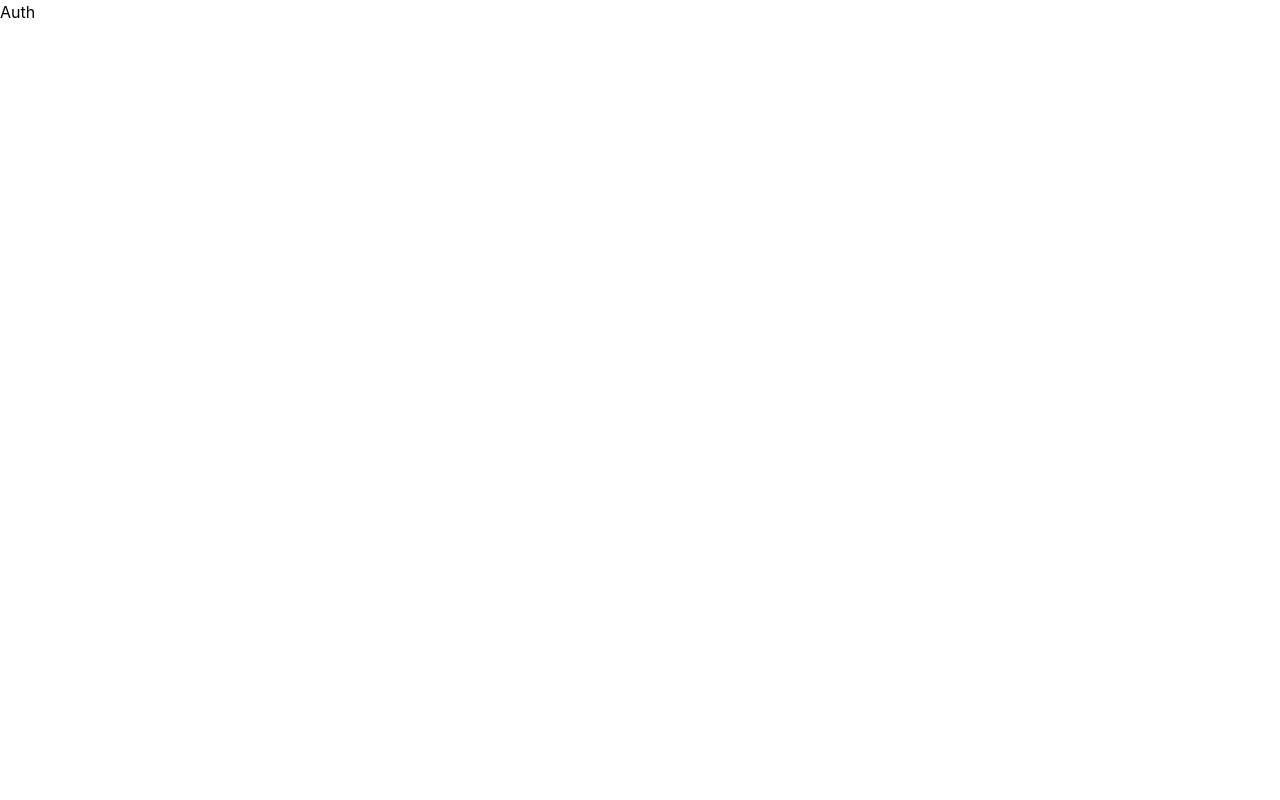
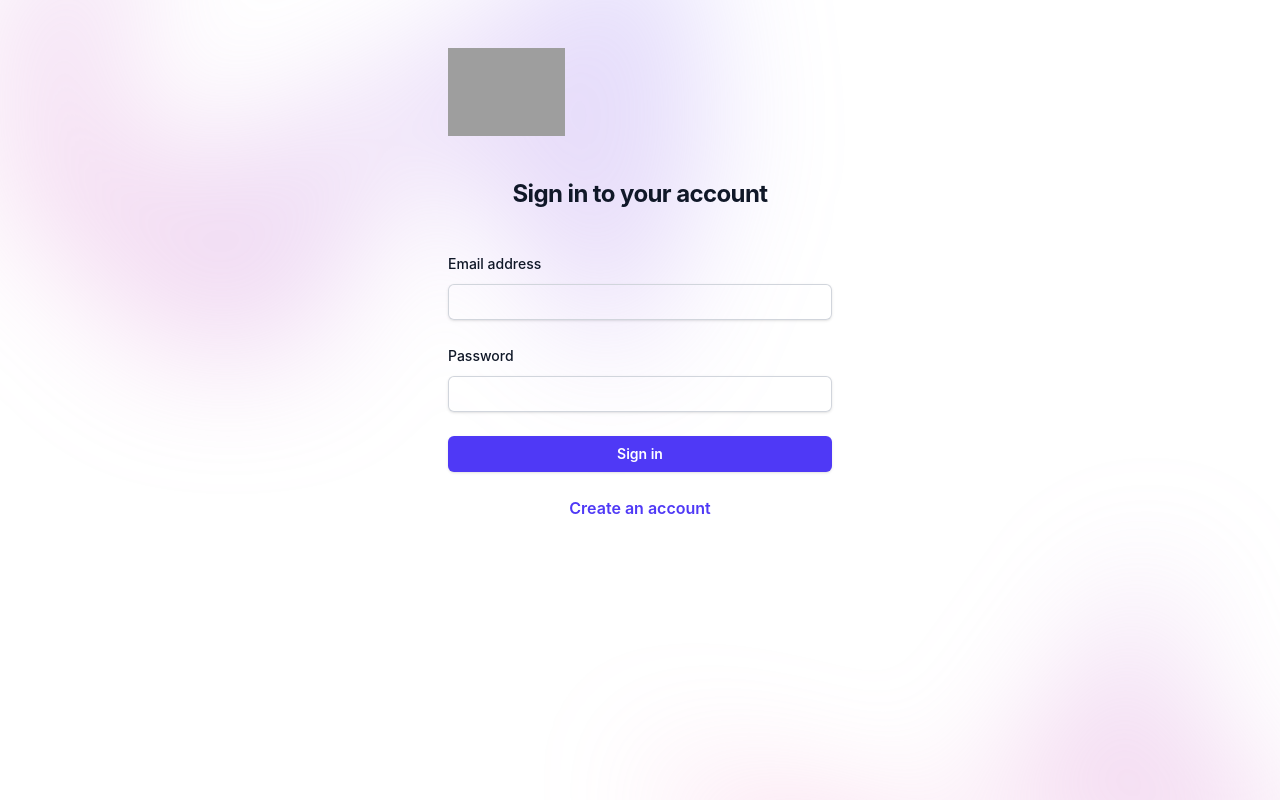
Before and after one commit to onurkaymak/flok-v2, a React (Vite) app: page /auth in a window 1280 px wide. Shown: the top 800 px of the page. Built offline with nearby package versions, Linux system fonts and the light colour scheme; grey boxes are pictures that could not be loaded.

Commit message:
Add Auth page, SignInForm, and auth actions with error handling

```diff
--- a/src/App.tsx
+++ b/src/App.tsx
@@ -4,6 +4,7 @@ import { useSelector } from "react-redux";
 import type { RootState } from "./store";
 
 import Splash from "./pages/Splash";
+import Auth from "./pages/auth";
 
 function App() {
   const isLoggedIn = useSelector((state: RootState) => state.user.isLoggedIn);
@@ -14,7 +15,7 @@ function App() {
       {ui && <>Notification</>}
       <Routes>
         {!isLoggedIn && <Route path="/" element={<Splash />} />}
-        {!isLoggedIn && <Route path="/auth" element={<>Auth</>} />}
+        {!isLoggedIn && <Route path="/auth" element={<Auth />} />}
         {isLoggedIn && <Route path="/" element={<Navigate to={"/profile"} />} />}
         {isLoggedIn && <Route path="/profile" element={<>Profile</>} />}
         {isLoggedIn && <Route path="/profile/fleet" element={<>Profile</>} />}
--- /dev/null
+++ b/src/hooks/useAppDispatch.ts
@@ -0,0 +1,4 @@
+import { useDispatch } from "react-redux";
+import type { AppDispatch } from "../store";
+
+export const useAppDispatch = () => useDispatch<AppDispatch>();
--- a/src/pages/Splash.tsx
+++ b/src/pages/Splash.tsx
@@ -38,14 +38,14 @@ const Splash = () => {
             </p>
             <div className="mt-10 flex items-center justify-center gap-x-6">
               <a
-                href="/profile"
+                href="/auth"
                 className="rounded-md bg-indigo-600 px-3.5 py-2.5 text-sm font-semibold text-white shadow-sm hover:bg-indigo-500 focus-visible:outline focus-visible:outline-2 focus-visible:outline-offset-2 focus-visible:outline-indigo-600"
               >
                 Login / Sign Up
               </a>
               <a
                 target="_blank"
-                href="https://github.com/onurkaymak/Flok"
+                href="https://github.com/onurkaymak/flok-v2"
                 className="text-sm font-semibold leading-6 text-gray-900"
                 rel="noreferrer"
               >
--- /dev/null
+++ b/src/pages/auth/SignInForm.tsx
@@ -0,0 +1,131 @@
+import { useRef } from "react";
+import { useAppDispatch } from "../../hooks/useAppDispatch";
+import { SignInUser } from "../../store/actions/auth-actions";
+import { useNavigate } from "react-router";
+
+interface Props {
+  onCreateAccountButton: () => void;
+}
+
+const SignInForm = ({ onCreateAccountButton }: Props) => {
+  const emailInputRef = useRef<HTMLInputElement>(null);
+  const passwordInputRef = useRef<HTMLInputElement>(null);
+
+  const dispatch = useAppDispatch();
+  const navigate = useNavigate();
+
+  const formSubmitHandler = async (event: React.FormEvent<HTMLFormElement>) => {
+    event.preventDefault();
+    if (!emailInputRef.current || !passwordInputRef.current) return;
+    const enteredEmail = emailInputRef.current.value;
+    const enteredPassword = passwordInputRef.current.value;
+
+    const userInfo = {
+      enteredEmail,
+      enteredPassword,
+    };
+    await dispatch(SignInUser(userInfo));
+    navigate("/profile", { replace: true });
+  };
+
+  return (
+    <div className="container">
+      <div
+        className="absolute inset-x-0 -top-40 -z-10 transform-gpu overflow-hidden blur-3xl sm:-top-80"
+        aria-hidden="true"
+      >
+        <div
+          className="relative left-[calc(50%-11rem)] aspect-[1155/678] w-[36.125rem] -translate-x-1/2 rotate-[30deg] bg-gradient-to-tr from-[#ff80b5] to-[#9089fc] opacity-30 sm:left-[calc(50%-30rem)] sm:w-[72.1875rem]"
+          style={{
+            clipPath:
+              "polygon(74.1% 44.1%, 100% 61.6%, 97.5% 26.9%, 85.5% 0.1%, 80.7% 2%, 72.5% 32.5%, 60.2% 62.4%, 52.4% 68.1%, 47.5% 58.3%, 45.2% 34.5%, 27.5% 76.7%, 0.1% 64.9%, 17.9% 100%, 27.6% 76.8%, 76.1% 97.7%, 74.1% 44.1%)",
+          }}
+        />
+      </div>
+
+      <div className="flex min-h-full flex-1 flex-col justify-center px-6 py-12 lg:px-8">
+        <div className="sm:mx-auto sm:w-full sm:max-w-sm">
+          <img className="h-22 w-auto" src="https://i.ibb.co/rcpT5Xb/flok1.png" alt="" />
+          <h2 className="mt-10 text-center text-2xl font-bold leading-9 tracking-tight text-gray-900">
+            Sign in to your account
+          </h2>
+        </div>
+
+        <div className="mt-10 sm:mx-auto sm:w-full sm:max-w-sm">
+          <form className="space-y-6" onSubmit={formSubmitHandler} noValidate autoComplete="off">
+            <div>
+              <label htmlFor="email" className="block text-sm font-medium leading-6 text-gray-900">
+                Email address
+              </label>
+              <div className="mt-2">
+                <input
+                  id="email"
+                  name="email"
+                  type="email"
+                  autoComplete="off"
+                  required
+                  ref={emailInputRef}
+                  className="block w-full rounded-md border-0 py-1.5 text-gray-900 shadow-sm ring-1 ring-inset ring-gray-300 placeholder:text-gray-400 focus:ring-2 focus:ring-inset focus:ring-indigo-600 sm:text-sm sm:leading-6"
+                />
+              </div>
+            </div>
+
+            <div>
+              <div className="flex items-center justify-between">
+                <label htmlFor="password" className="block text-sm font-medium leading-6 text-gray-900">
+                  Password
+                </label>
+                <div className="text-sm"></div>
+              </div>
+              <div className="mt-2">
+                <input
+                  id="password"
+                  name="password"
+                  type="password"
+                  autoComplete="off"
+                  required
+                  ref={passwordInputRef}
+                  className="block w-full rounded-md border-0 py-1.5 text-gray-900 shadow-sm ring-1 ring-inset ring-gray-300 placeholder:text-gray-400 focus:ring-2 focus:ring-inset focus:ring-indigo-600 sm:text-sm sm:leading-6"
+                />
+              </div>
+            </div>
+
+            <div>
+              <button
+                type="submit"
+                className="flex w-full justify-center rounded-md bg-indigo-600 px-3 py-1.5 text-sm font-semibold leading-6 text-white shadow-sm hover:bg-indigo-500 focus-visible:outline focus-visible:outline-2 focus-visible:outline-offset-2 focus-visible:outline-indigo-600"
+              >
+                Sign in
+              </button>
+
+              <div className="mt-6 text-center">
+                <button
+                  type="button"
+                  className="font-semibold text-indigo-600 hover:text-indigo-500"
+                  onClick={() => onCreateAccountButton()}
+                >
+                  Create an account
+                </button>
+              </div>
+            </div>
+          </form>
+        </div>
+      </div>
+
+      <div
+        className="absolute inset-x-0 top-[calc(100%-13rem)] -z-10 transform-gpu overflow-hidden blur-3xl sm:top-[calc(100%-30rem)]"
+        aria-hidden="true"
+      >
+        <div
+          className="relative left-[calc(50%+3rem)] aspect-[1155/678] w-[36.125rem] -translate-x-1/2 bg-gradient-to-tr from-[#ff80b5] to-[#9089fc] opacity-30 sm:left-[calc(50%+36rem)] sm:w-[72.1875rem]"
+          style={{
+            clipPath:
+              "polygon(74.1% 44.1%, 100% 61.6%, 97.5% 26.9%, 85.5% 0.1%, 80.7% 2%, 72.5% 32.5%, 60.2% 62.4%, 52.4% 68.1%, 47.5% 58.3%, 45.2% 34.5%, 27.5% 76.7%, 0.1% 64.9%, 17.9% 100%, 27.6% 76.8%, 76.1% 97.7%, 74.1% 44.1%)",
+          }}
+        />
+      </div>
+    </div>
+  );
+};
+
+export default SignInForm;
--- /dev/null
+++ b/src/pages/auth/index.tsx
@@ -0,0 +1,14 @@
+import { useState } from "react";
+import SignInForm from "./SignInForm";
+
+const Auth = () => {
+  const [authForm, setAuthForm] = useState(false);
+
+  const showAuthFormHandler = () => {
+    setAuthForm((prevState) => !prevState);
+  };
+
+  return !authForm ? <SignInForm onCreateAccountButton={showAuthFormHandler} /> : <>SignUpForm</>;
+};
+
+export default Auth;
--- /dev/null
+++ b/src/store/actions/auth-actions.ts
@@ -0,0 +1,43 @@
+import axios from "axios";
+import type { AppDispatch } from "../index";
+import { userActions } from "../slices/user-slice";
+import { uiActions } from "../slices/ui-slice";
+
+import type { User } from "../../types";
+
+interface UserInfo {
+  enteredEmail: string;
+  enteredPassword: string;
+}
+
+export const SignInUser = ({ enteredEmail, enteredPassword }: UserInfo) => {
+  return async (dispatch: AppDispatch) => {
+    try {
+      const response = await axios.post("http://localhost:5000/accounts/signIn", {
+        email: enteredEmail,
+        password: enteredPassword,
+      });
+
+      const userInfo: User = {
+        name: response.data.userName,
+        userId: response.data.userId,
+        token: response.data.token,
+        tokenExpTime: new Date(new Date().getTime() + 3 * 60 * 60 * 1000).toISOString(),
+        isLoggedIn: true,
+        userRole: response.data.userRole,
+      };
+
+      localStorage.setItem("userData", JSON.stringify(userInfo));
+
+      dispatch(userActions.login(userInfo));
+      dispatch(userActions.setIsLoggedIn(true));
+    } catch (error) {
+      dispatch(
+        uiActions.showNotification({
+          title: "Sign In Error",
+          message: "Invalid email or password. Please try again.",
+        }),
+      );
+    }
+  };
+};
```
